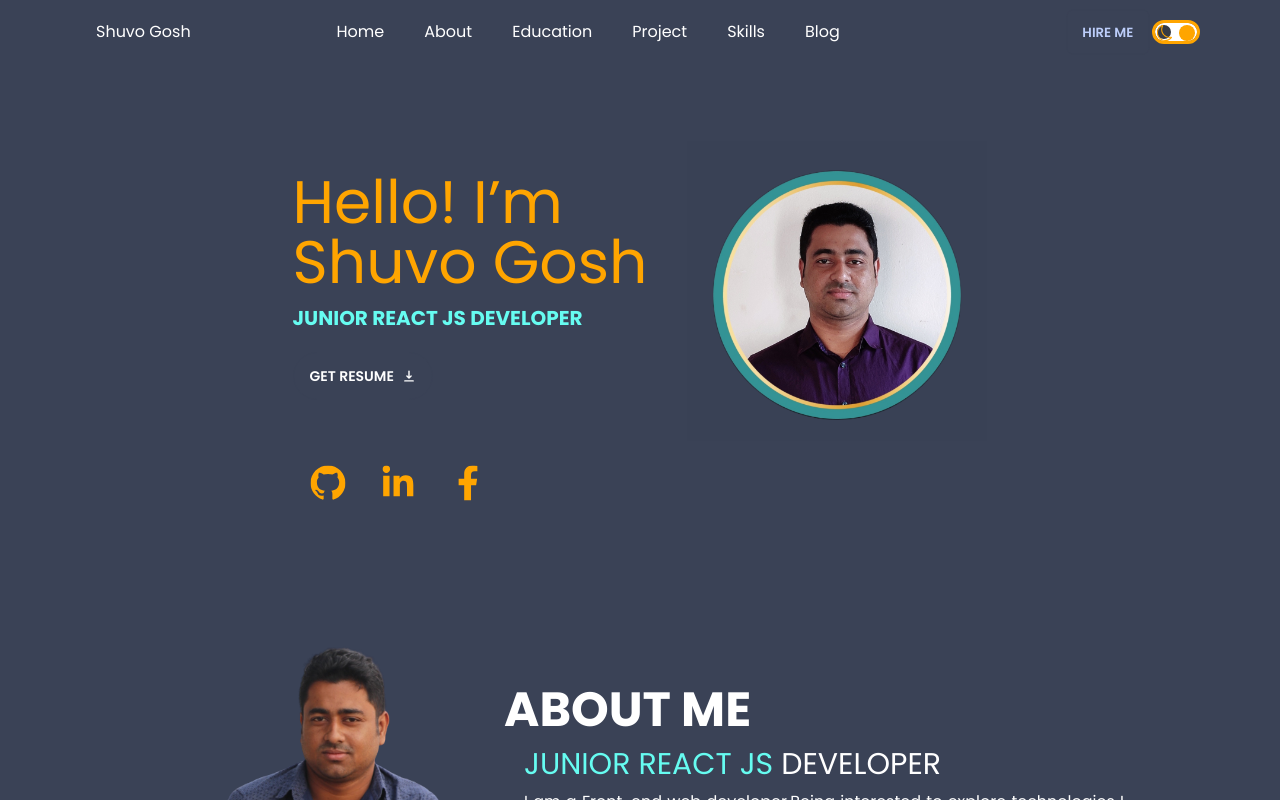
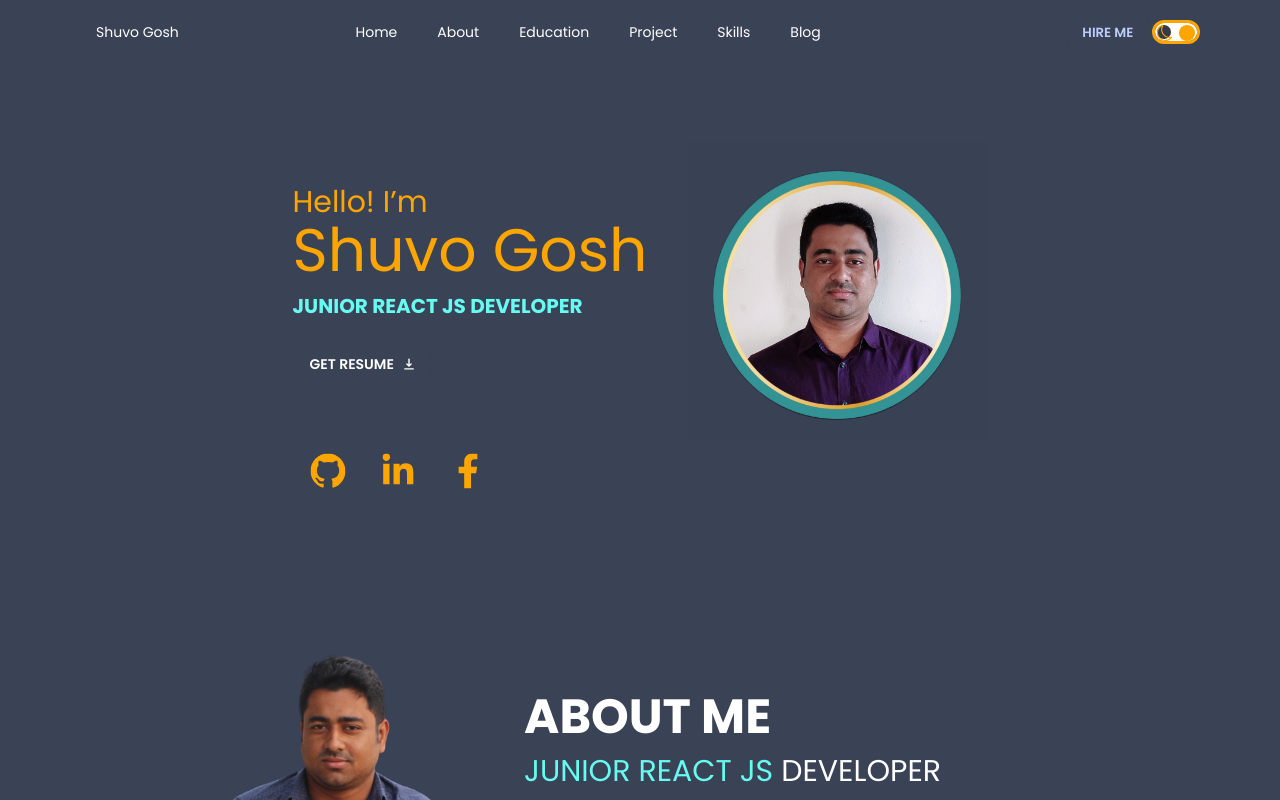
Before and after one commit to Shuvoghosh7/My-Portfolio, a React (Create React App) app: page / in a window 1280 px wide. Built offline with nearby package versions, Linux system fonts and the light colour scheme.

Commit message:
change style and add some containt

```diff
--- a/package.json
+++ b/package.json
@@ -11,14 +11,16 @@
     "emailjs": "^4.0.0",
     "file-saver": "^2.0.5",
     "firebase": "^9.8.3",
+    "framer-motion": "^6.3.11",
     "react": "^18.1.0",
     "react-dom": "^18.1.0",
     "react-icons": "^4.4.0",
+    "react-reveal": "^1.2.2",
     "react-router-dom": "^6.3.0",
     "react-scripts": "5.0.1",
     "react-toastify": "^9.0.4",
     "react-tsparticles": "^2.0.6",
-    "swiper": "^8.2.2",
+    "swiper": "^8.2.6",
     "tsparticles": "^2.0.6",
     "web-vitals": "^2.1.4"
   },
--- a/src/Pages/About/About.js
+++ b/src/Pages/About/About.js
@@ -2,20 +2,23 @@ import React, { useContext } from 'react';
 import { themeContext } from '../../Context';
 import about from '../../img/about.png'
 import '../../Style/About.css'
+import Fade from 'react-reveal/Fade';
 const About = () => {
     const theme = useContext(themeContext);
     const lightMode = theme.state.lightMode;
     return (
-        <div className='lg:flex  flex-row justify-center items-center my-6'>
+        <Fade bottom>
+        <div className='lg:flex  flex-row justify-center items-center my-8'>
             <div className='basis-1/4 ml-12'>
                 <img src={about} alt="" />
             </div>
-            <div className='basis-1/2'>
-                <h1 className='text-5xl my-3' style={{color:lightMode?"#9A1750":"white"}}>ABOUT ME</h1>
+            <div className='basis-1/2 mt-16'>
+                <h1 className='text-5xl my-3 ml-5' style={{color:lightMode?"#9A1750":"white"}}>ABOUT ME</h1>
                 <p className='text-3xl my-2 mx-5' style={{color:lightMode?"black":"#66FCF1"}}>JUNIOR REACT JS <span style={{color:lightMode?"#9A1750":"white"}}>DEVELOPER</span></p>
-                <p className='text-justify mx-5' style={{color:lightMode?"black":"white"}}>I am a Front-end web developer.Being interested to explore  technologies I found web development as my passion. I am aspiring to bring that passion to a full-time role. While in love with JavaScript, my preference is to learn and adapt to popular frameworks, libraries, and packages in order to keep pace with the changing web environment.I can try to provide clean code & pixel perfect design.</p>
+                <p className='text-justify mx-5' style={{color:lightMode?"black":"white"}}>I am Shuvo Gosh, a  reactjs Developer. I have completed my B.sc in Computer Science and Engineering at International University of Business Agriculture and Technology. I am interested in exploring technologies I found web development as my passion. I am aspiring to bring that passion to a full-time role. I have completed a six-month-long web development Bootcamp course from Programming Hero on the MERN stack. From the outcome, I can develop Single Page Applications with ReactJs, JavaScript, Bootstrap-5, Tailwindcss, HTML5,CSS3 and SASS. I have some skills in Node.js, Express.js, and MongoDB and developing REST API.  I take my work as a Web Developer seriously, which means I always ensure my skills are kept up to date with this rapidly changing new technology.</p>
             </div>
         </div>
+        </Fade>
     );
 };
 
--- a/src/Pages/Education/Education.js
+++ b/src/Pages/Education/Education.js
@@ -1,7 +1,7 @@
 import React, { useContext } from 'react';
 import { themeContext } from '../../Context';
 import '../../Style/Education.css'
-
+import Fade from 'react-reveal/Fade';
 const Education = () => {
     const theme = useContext(themeContext);
     const lightMode = theme.state.lightMode;
@@ -12,12 +12,14 @@ const Education = () => {
 
             <div class="box-container grid lg:grid-cols-3 gap-10 ">
                 <div class="box" style={{borderLeft:lightMode?".2rem solid black":".2rem solid white"}} >
+
                     <i class="fas fa-graduation-cap"></i>
                     <h5 className='year'>2021</h5>
                     <h3 style={{color:lightMode?" #9A1750":" #66FCF1"}}>Computer Science & Engineering</h3>
                     <p style={{color:lightMode?" black":" white"}}> IUBAT - International University of Business Agriculture and Technology</p>
                     <p style={{color:lightMode?" black":" white"}}><span>Duration:</span> 2016 - 2021</p>
                     <p style={{color:lightMode?" black":" white"}}><span>Result:</span> 3.24 out of 4.00</p>
+
                 </div>
 
                 <div class="box" style={{borderLeft:lightMode?".2rem solid black":".2rem solid white"}} >
@@ -41,6 +43,7 @@ const Education = () => {
             </div>
 
         </div>
+
     );
 };
 
--- a/src/Pages/Home/Home.js
+++ b/src/Pages/Home/Home.js
@@ -5,7 +5,6 @@ import Education from '../Education/Education';
 import Intro from '../Intro/Intro';
 import Project from '../Project/Project';
 import Skills from '../Skills/Skills';
-
 const Home = () => {
     return (
         <div>
--- a/src/Pages/Intro/Intro.js
+++ b/src/Pages/Intro/Intro.js
@@ -7,28 +7,45 @@ import { themeContext } from '../../Context';
 import { FaFacebookF } from 'react-icons/fa';
 import { FaLinkedinIn } from 'react-icons/fa';
 import { BsGithub } from 'react-icons/bs';
-
-
-
-
+import { motion } from "framer-motion"
+import Fade from 'react-reveal/Fade';
 const Intro = () => {
+    const transition = { duration: 2, type: "spring" };
     const theme = useContext(themeContext);
     const lightMode = theme.state.lightMode;
     return (
 
         <div class="hero  lg:mt-28">
+
             <div class="hero-content flex-col lg:flex-row-reverse gap-x-10">
+
                 <div className='lg:mt-[-100px]'>
                     <img className='w-[300px]' src={myProfile} alt="" />
+
                 </div>
+
+
                 <div>
                     <div className=' i-name' style={{ color: lightMode ? "black" : "white" }}>
-                            <p className='text-6xl'>Hello! I’m</p>
+                        <Fade left>
+                            <p className='text-3xl'>Hello! I’m</p>
+                        </Fade>
+                        <Fade top>
                             <p className='text-6xl'>Shuvo Gosh</p>
+                        </Fade>
+                        <Fade bottom>
                             <h1 className='text-xl mt-3' style={{ color: lightMode ? "#9A1750" : "#66FCF1" }}>JUNIOR REACT JS DEVELOPER</h1>
+                        </Fade>
+                        <motion.button
+                            whileHover={{ scale: 1.2 }}
+                            whileTap={{ scale: 0.9 }}
+                        >
                             <a href={Resume} download="Resume">
                                 <button class="btn bg-transparent mt-5 rounded-3xl" style={{ color: lightMode ? "black" : "white" }}>Get Resume <span className='ml-2'><HiDownload /></span></button>
                             </a>
+
+                        </motion.button>
+
                         <div className="i-icons">
                             <a href="https://github.com/Shuvoghosh7" target="blank"><BsGithub className='icons git' /></a>
                             <a href="https://www.linkedin.com/in/shuvogosh/" target="blank"> <FaLinkedinIn className='icons li' /></a>
--- a/src/Pages/Project/Project.js
+++ b/src/Pages/Project/Project.js
@@ -1,19 +1,23 @@
 import React, { useContext } from 'react';
-import { Swiper, SwiperSlide } from 'swiper/react';
-
 import '../../Style/Project.css'
 import project1 from '../../img/project/New Project(1).png'
 import project2 from '../../img/project/project2.PNG'
 import project3 from '../../img/project/project3.PNG'
 import { Link } from 'react-router-dom';
 import { themeContext } from '../../Context';
+import Fade from 'react-reveal/Fade';
+
+
 const Project = () => {
     const theme = useContext(themeContext);
     const lightMode = theme.state.lightMode;
     return (
         <div className='mt-16 lg:mx-24'>
-            <p className='text-5xl  text-center font-bold' style={{color:lightMode?"#9A1750":"white"}}>RECENT PROJECT</p>
+            <Fade top>
+            <p className='text-5xl  text-center font-bold' style={{ color: lightMode ? "#9A1750" : "white" }}>RECENT PROJECT</p>
+            </Fade>
             <div className='grid lg:grid-cols-3 gap-4 mt-6 mx-6 my-6'>
+            <Fade left>
                 <div>
                     <div className='card shadow-2xl pb-5'style={{background:lightMode?"#D4D9E3":"#8391AD"}}>
                         <img src={project1} alt="" />
@@ -26,6 +30,8 @@ const Project = () => {
                         </div>
                     </div>
                 </div>
+            </Fade>
+            <Fade bottom>
                 <div>
                     <div className='card shadow-2xl pb-5'style={{background:lightMode?"#D4D9E3":"#8391AD"}}>
                         <img src={project2} alt="" />
@@ -40,7 +46,9 @@ const Project = () => {
 
                     </div>
                 </div>
-                <div>
+            </Fade>
+            <Fade right>
+                 <div>
                     <div className='card shadow-2xl pb-5'style={{background:lightMode?"#D4D9E3":"#8391AD"}}>
                         <img src={project3} alt="" />
                         <div>
@@ -52,6 +60,8 @@ const Project = () => {
                         </div>
                     </div>
                 </div>
+            </Fade>
+
             </div>
 
         </div>
--- a/src/Style/Education.css
+++ b/src/Style/Education.css
@@ -13,15 +13,16 @@
     width: 100px;
 }
 .education .box-container .box h3{
-    font-size: 2rem;
+    font-size: 20px;
     font-weight: bold;
     color:#fff;
     padding-top: 1.5rem;
 }
 .education .box-container .box p{
-    font-size: 1.4rem;
+    font-size: 17px;
     color:#eee;
     padding: 0.5rem 0;
+    font-weight: bold;
 }
 .education .box-container .box i{
     position: absolute;
--- a/src/Style/Project.css
+++ b/src/Style/Project.css
@@ -0,0 +1,35 @@
+#app { height: 100% }
+html,
+body {
+  position: relative;
+  height: 100%;
+}
+
+body {
+  background: #eee;
+  font-family: Helvetica Neue, Helvetica, Arial, sans-serif;
+  font-size: 14px;
+  color: #000;
+  margin: 0;
+  padding: 0;
+}
+
+.swiper {
+  width: 400px;
+  height: 400px;
+  position: absolute;
+  top: 20px;
+
+
+
+}
+
+.swiper-slide {
+  background-position: center;
+  background-size: cover;
+}
+
+.swiper-slide img {
+  display: block;
+  width: 100%;
+}
```
Also changed, not shown: src/Style/Intro.css (+7 -0 lines), 2 other files (tests, documents, lock files or other folders). Lines whose indentation alone changed are shown as unchanged.
